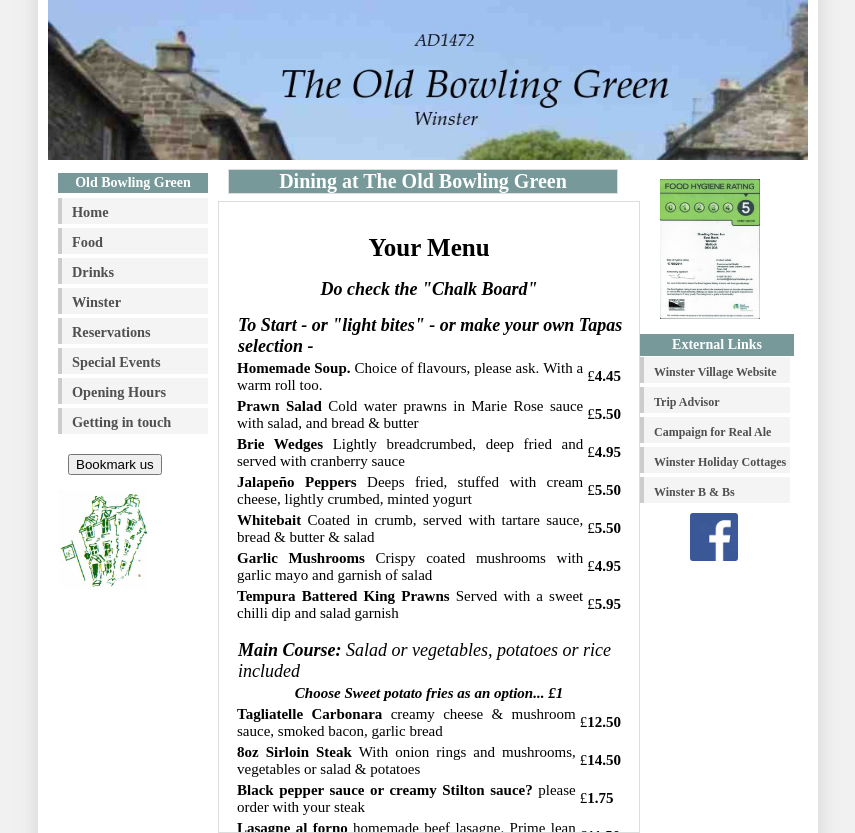
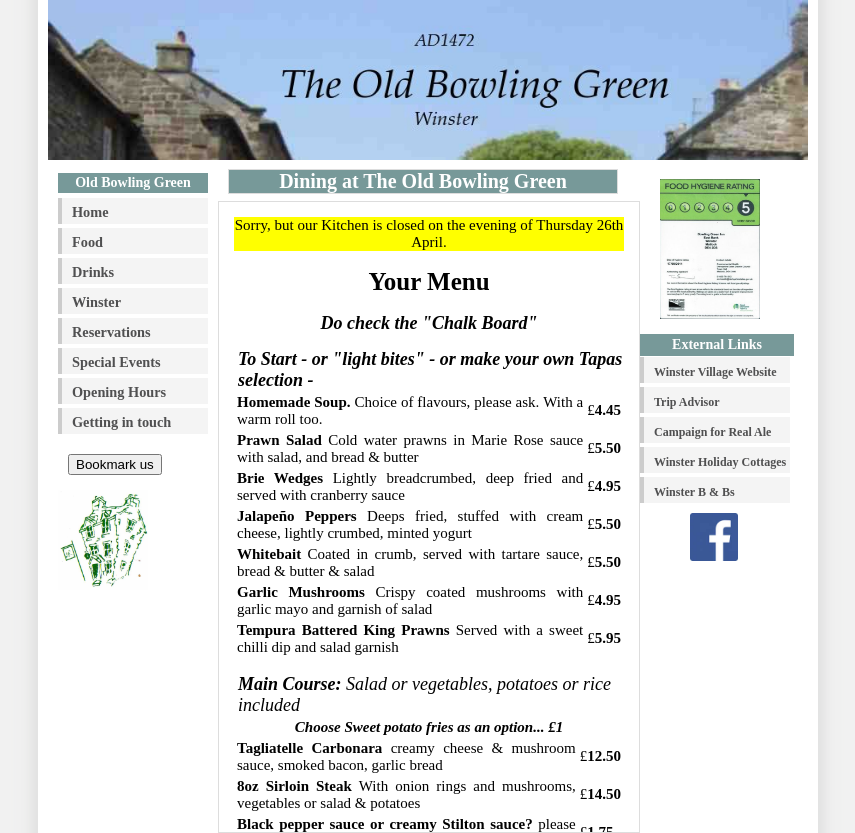
Before and after one commit to subnova/legacy-obg, a PHP site: page /food.php in a window 1280 px wide. Shown: the whole page, without its empty margins (212-1067 px from the left). Run offline with PHP 8.4, Linux system fonts and the light colour scheme; data that the repository does not hold is empty; some libraries are stand-ins or nearby versions.

Commit message:
Thursday 26th Notice

```diff
--- a/food.php
+++ b/food.php
@@ -29,6 +29,7 @@
    <div id="content" align="justify">
 
 	 <div id="notice">
+Sorry, but our Kitchen is closed on the evening of Thursday 26th April.
 	 </div>
 
       <?php include 'menu.html'; ?>
--- a/index.php
+++ b/index.php
@@ -27,6 +27,7 @@
    <div id="content" align="justify">
 
 	 <div id="notice">
+Sorry, but our kitchen is closed on Thursday, 26th April.
 	 </div>
 
      <div class="img">
```
